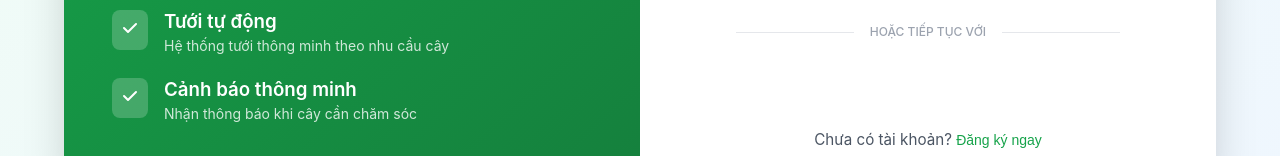
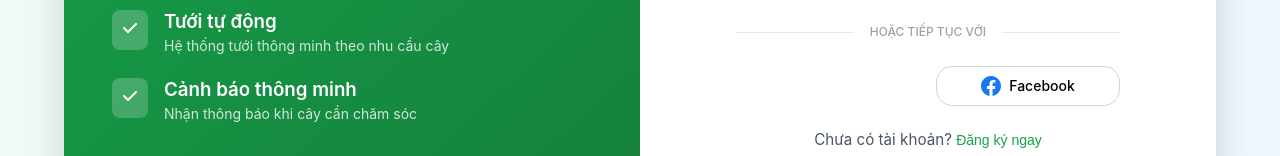
Before and after one commit to Tanleee/Plant-care-system-client, a React (Vite) app: page /auth in a window 1280 px wide. Shown: the part 477-633 px from the top of the page. Built offline with nearby package versions, Linux system fonts and the light colour scheme; no server answers.

Commit message:
add facebook authentication

```diff
--- a/index.html
+++ b/index.html
@@ -10,7 +10,7 @@
     <div id="root"></div>
     <script type="module" src="/src/main.jsx"></script>
 
-    <!-- <script>
+    <script>
       window.fbAsyncInit = function () {
         FB.init({
           appId: "836320232578689",
@@ -33,6 +33,6 @@
         js.src = "https://connect.facebook.net/en_US/sdk.js";
         fjs.parentNode.insertBefore(js, fjs);
       })(document, "script", "facebook-jssdk");
-    </script> -->
+    </script>
   </body>
 </html>
--- a/src/components/authentication/SocialAuth.jsx
+++ b/src/components/authentication/SocialAuth.jsx
@@ -1,6 +1,6 @@
 import React from "react";
 import { GoogleLogin } from "@react-oauth/google";
-// import FacebookLogin from "./FacebookLogin";
+import FacebookLogin from "./FacebookLogin";
 
 function SocialAuth({ onGoogleSuccess, onGoogleError, isLogin }) {
   return (
@@ -21,7 +21,7 @@ function SocialAuth({ onGoogleSuccess, onGoogleError, isLogin }) {
           theme="outline"
           size="large"
         />
-        {/* <FacebookLogin isSignUp={!isLogin} /> */}
+        <FacebookLogin isSignUp={!isLogin} />
       </div>
     </>
   );
```
